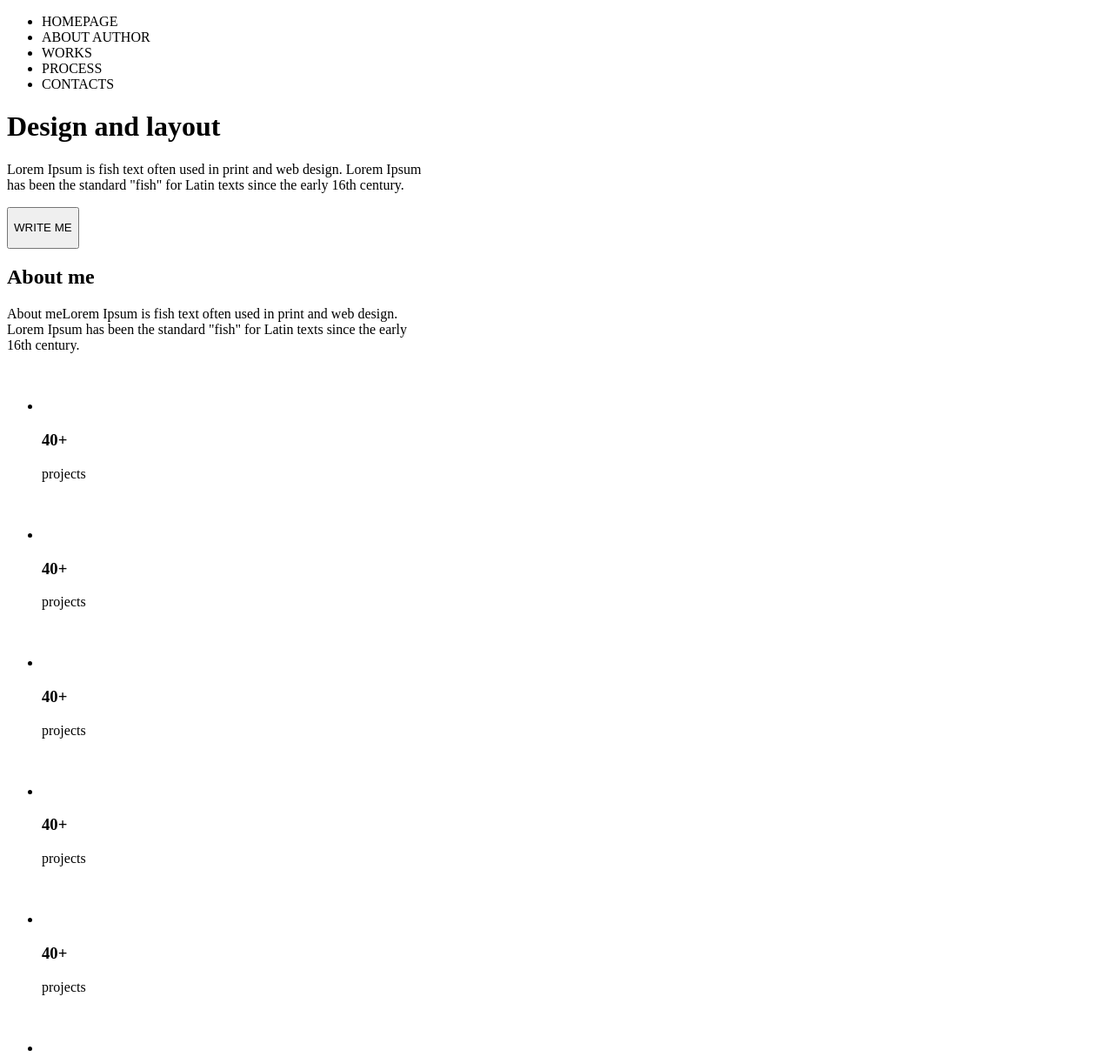
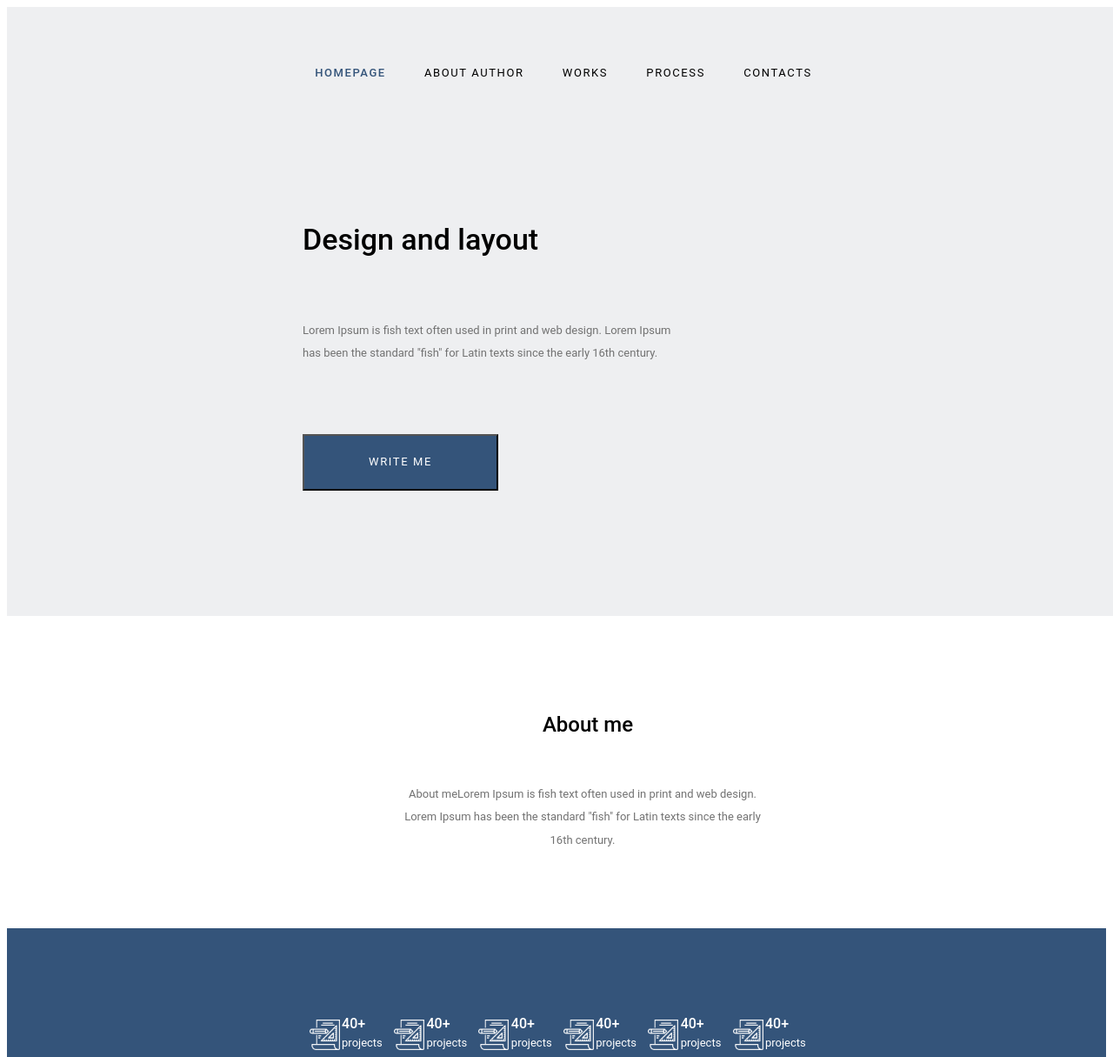
Before and after one commit to b4v06/homework_14, a plain HTML site: page index.html in a window 1280 px wide. Shown: the top 1215 px of the page at 87% size. Drawn offline with Linux system fonts and the light colour scheme.

Commit message:
final version

```diff
--- a/index.html
+++ b/index.html
@@ -11,6 +11,7 @@
 <body>
     <header>
         <div class="rectangle">
+            <div class="wrapper">
                 <nav>
                     <ul class="top_line">
                         <li class="topic">HOMEPAGE</li>
@@ -23,71 +24,89 @@
                 <h1 class="design_and_layout">Design and layout</h1>
                 <p class="secondary_text">Lorem Ipsum is fish text often used in print and web design. Lorem Ipsum <br>
                     has been the standard "fish" for Latin texts since the early 16th century.</p>
-            <button class="button_style">
-                <p>WRITE ME</p>
-            </button>
+                <button class="button_style">WRITE ME</button>
+            </div>
         </div>
     </header>
     <!-- First gray rectangle with its insides -->
     <main>
-        <div>
+        <div class="wrapper">
             <h2 class="about_me">About me</h2>
             <p class="secondary_text">About meLorem Ipsum is fish text often used in print and web design. <br>
                 Lorem Ipsum has been the standard "fish" for Latin texts since the early <br> 16th century.</p>
         </div>
         <!-- About me and secondary text -->
         <div class="middle_line">
+            <div class="wrapper">
                 <ul class="middle_list">
                     <li>
                         <img src="./public/images/project.png" alt="logo of project">
+                        <div class="h14__list">
                             <h3>40+</h3>
-                    <p>projects</p>
+                            <span>projects</span>
+                        </div>
                     </li>
                     <li>
                         <img src="./public/images/project.png" alt="logo of project">
+                        <div class="h14__list">
                             <h3>40+</h3>
-                    <p>projects</p>
+                            <span>projects</span>
+                        </div>
                     </li>
                     <li>
                         <img src="./public/images/project.png" alt="logo of project">
+                        <div class="h14__list">
                             <h3>40+</h3>
-                    <p>projects</p>
+                            <span>projects</span>
+                        </div>
                     </li>
                     <li>
                         <img src="./public/images/project.png" alt="logo of project">
+                        <div class="h14__list">
                             <h3>40+</h3>
-                    <p>projects</p>
+                            <span>projects</span>
+                        </div>
                     </li>
                     <li>
                         <img src="./public/images/project.png" alt="logo of project">
+                        <div class="h14__list">
                             <h3>40+</h3>
-                    <p>projects</p>
+                            <span>projects</span>
+                        </div>
                     </li>
                     <li>
                         <img src="./public/images/project.png" alt="logo of project">
+                        <div class="h14__list">
                             <h3>40+</h3>
-                    <p>projects</p>
+                            <span>projects</span>
+                        </div>
                     </li>
                 </ul>
             </div>
+        </div>
         <!-- blue middle line -->
-        <div>
+        <div class="wrapper">
             <h2 class="about_me how_do_i_work">How do I work</h2>
             <p class="secondary_text">Lorem Ipsum is fish text often used in print and web design. Lorem Ipsum <br>
                 has been the standard "fish" for Latin texts since the early 16th century.</p>
         </div>
         <!-- How do I work section -->
-        <iframe src="https://www.youtube.com/embed/GtL1huin9EE?si=jGSjngLjXxZL1fYA&controls=0&rel=0&modestbranding=1"
+        <div class="wrapper">
+            <iframe
+                src="https://www.youtube.com/embed/GtL1huin9EE?si=jGSjngLjXxZL1fYA&controls=0&rel=0&modestbranding=1"
                 title="YouTube video player" frameborder="0"
                 allow="accelerometer; autoplay; clipboard-write; encrypted-media; gyroscope; picture-in-picture; web-share"
                 allowfullscreen>
             </iframe>
+        </div>
         <!-- You know, I had to -->
     </main>
     <footer>
         <div class="bottom_line">
+            <div class="wrapper">
                 <h3>John Smith</h3>
                 <p>(c) 2018. All rights reserved.</p>
+            </div>
         </div>
         <!-- bottom line -->
     </footer>
--- a/styles/styles.scss
+++ b/styles/styles.scss
@@ -0,0 +1,245 @@
+* {
+    font-family: Roboto;
+    font-size: 16px;
+    font-weight: 400;
+    padding: 0px;
+    line-height: 26.25px;
+
+    @media screen and (min-width: 360px) and (max-width: 799px) {
+        font-size: 9px;
+      }
+
+      @media screen and (min-width: 800px) and (max-width: 1280px) {
+        font-size: 13px;
+      }
+}
+
+.wrapper {
+    max-width: 1120px;
+    margin: 0 auto 0 auto;
+
+    @media screen and (min-width: 360px) and (max-width: 799px) {
+        max-width: 300px;
+        margin: 0 auto 0 auto;
+      }
+
+      @media screen and (min-width: 800px) and (max-width: 1280px) {
+        max-width: 600px;
+        margin: 0 auto 0 auto;
+      }
+}
+
+.rectangle {
+    display: inline-block;
+    align-content: center;
+    height: 700px;
+    width: 100vw;
+    background-color: #eeeff1;
+}
+
+.top_line {
+    margin-top: 10%;
+    display: flex;
+    justify-content: space-evenly;
+    align-items: center;
+    gap: 5%;
+}
+
+ul.top_line>li {
+    display: inline-block;
+    color: #000;
+    letter-spacing: 1.6px;
+}
+
+ul.top_line>li.topic {
+    font-weight: 500;
+    color: #34547A;
+}
+
+.design_and_layout {
+    display: inline-block;
+    margin-top: 151px;
+    margin-bottom: 0px;
+    width: 541px;
+    height: 45px;
+    color: #000;
+    font-family: Roboto;
+    font-size: 48px;
+    font-weight: 500;
+
+    @media screen and (min-width: 360px) and (max-width: 799px) {
+        font-size: 20px;
+      }
+
+      @media screen and (min-width: 800px) and (max-width: 1280px) {
+        font-size: 34px;
+      }
+}
+
+.secondary_text {
+    display: block;
+    height: 67px;
+    margin-top: 60px;
+    margin-bottom: 0px;
+    color: #727272;
+}
+
+.button_style {
+    display: block;
+    margin-top: 65px;
+    margin-bottom: 141px;
+    width: 225px;
+    height: 65px;
+    background-color: #34547A;
+    color: #fff;
+    text-align: center;
+    letter-spacing: 1.6px;
+    text-decoration: none;
+}
+
+.about_me {
+    display: block;
+    text-align: center;
+    height: 30px;
+    margin-left: 12%;
+    margin-top: 112px;
+    margin-bottom: 0px;
+    font-size: 32px;
+    font-weight: 500;
+    @media screen and (min-width: 360px) and (max-width: 799px) {
+        font-size: 16px;
+      }
+
+      @media screen and (min-width: 800px) and (max-width: 1280px) {
+        font-size: 24px;
+      }
+}
+
+h2.about_me+p {
+    margin-left: 10%;
+    margin-top: 50px;
+    margin-bottom: 100px;
+    text-align: center;
+}
+
+.middle_line {
+    display: inline-block;
+    width: 100%;
+    height: 250px;
+    background-color: #34547A;
+}
+
+.middle_list {
+    width: 100%;
+    margin: 100px 0 100px 0;
+    display: flex;
+    justify-content: space-evenly;
+    align-items: center;
+}
+
+img {
+    height: 50px;
+    width: 50px;
+    float: left;
+
+    @media screen and (min-width: 360px) and (max-width: 799px) {
+        height: 20px;
+        width: 20px;
+      }
+
+      @media screen and (min-width: 800px) and (max-width: 1280px) {
+        height: 35px;
+        width: 35px;
+      }
+}
+
+
+ul.middle_list>li {
+    display: flex;
+    color: #fff;
+    align-items: center;
+    gap: 3%;
+}
+
+.h-14__list {
+    display: flex;
+    flex-direction: column;
+}
+
+ul.middle_list>li>div>h3 {
+    margin: 0;
+    line-height: normal;
+    font-size: 21px;
+    font-weight: 500;
+    @media screen and (min-width: 360px) and (max-width: 799px) {
+        font-size: 10px;
+      }
+
+      @media screen and (min-width: 800px) and (max-width: 1280px) {
+        font-size: 16px;
+      }
+}
+
+ul.middle_list>li>div>span {
+    margin: 0;
+}
+
+.how_do_i_work {
+    margin-top: 100px;
+}
+
+iframe {
+    width: 1120px;
+    height: 600px;
+    margin: 0 0 100px 10%;
+
+    @media screen and (min-width: 360px) and (max-width: 799px) {
+        width: 260px;
+        height: 160px;
+      }
+
+      @media screen and (min-width: 800px) and (max-width: 1280px) {
+        width: 700px;
+        height: 450px;
+      }
+}
+
+.bottom_line {
+    display: inline-block;
+    width: 100%;
+    height: 151px;
+    background-color: #34547A;
+}
+
+div.bottom_line>div>h3 {
+    display: block;
+    width: 130px;
+    height: 19px;
+    color: #fff;
+    font-size: 21px;
+    font-weight: 500;
+    margin: 50px 0 20px 0;
+    @media screen and (min-width: 360px) and (max-width: 799px) {
+        font-size: 10px;
+      }
+
+      @media screen and (min-width: 800px) and (max-width: 1280px) {
+        font-size: 16px;
+      }
+}
+
+div.bottom_line>div>p {
+    display: block;
+    width: 193px;
+    height: 12px;
+    color: #fff;
+    font-size: 13px;
+    margin: 0;
+    @media screen and (min-width: 360px) and (max-width: 799px) {
+        font-size: 8px;
+      }
+
+      @media screen and (min-width: 800px) and (max-width: 1280px) {
+        font-size: 11px;
+      }
+}
```
Also changed, not shown: styles/styles.css, 1 other file. Lines whose indentation alone changed are shown as unchanged.
